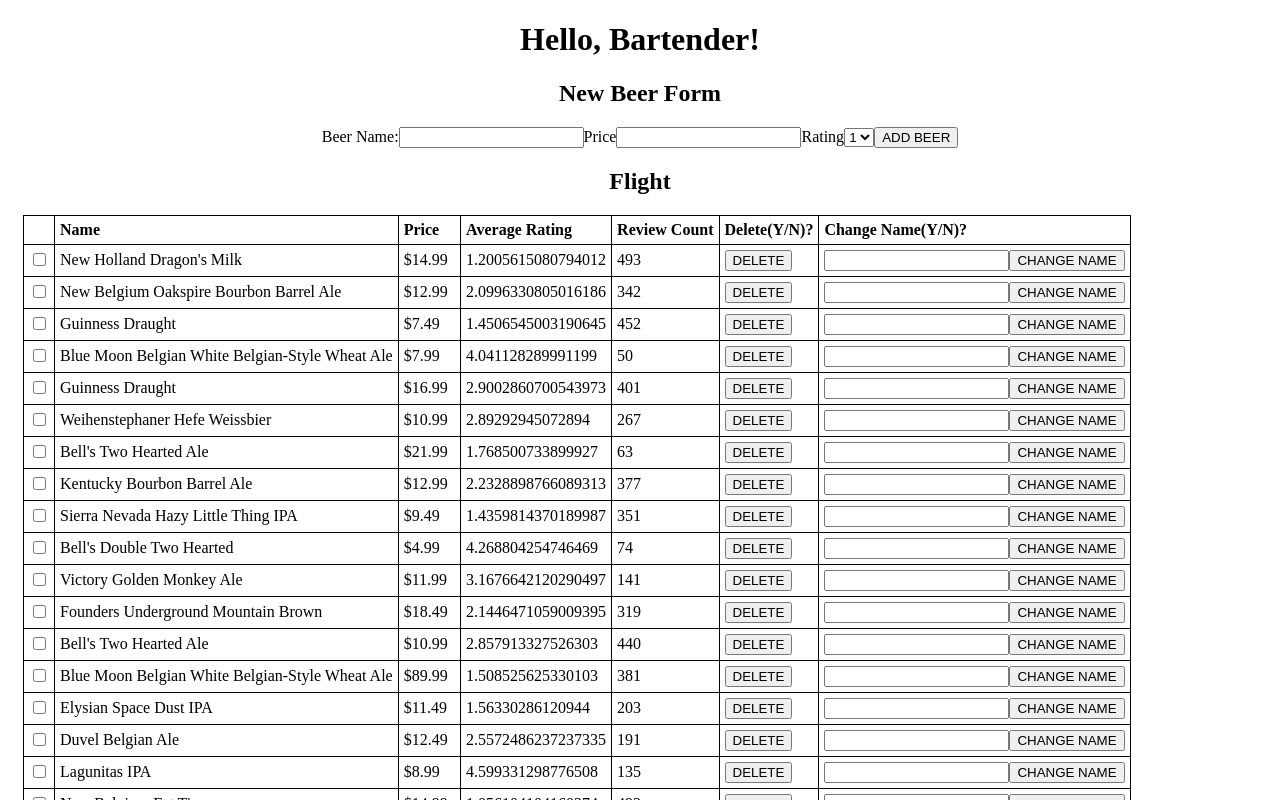
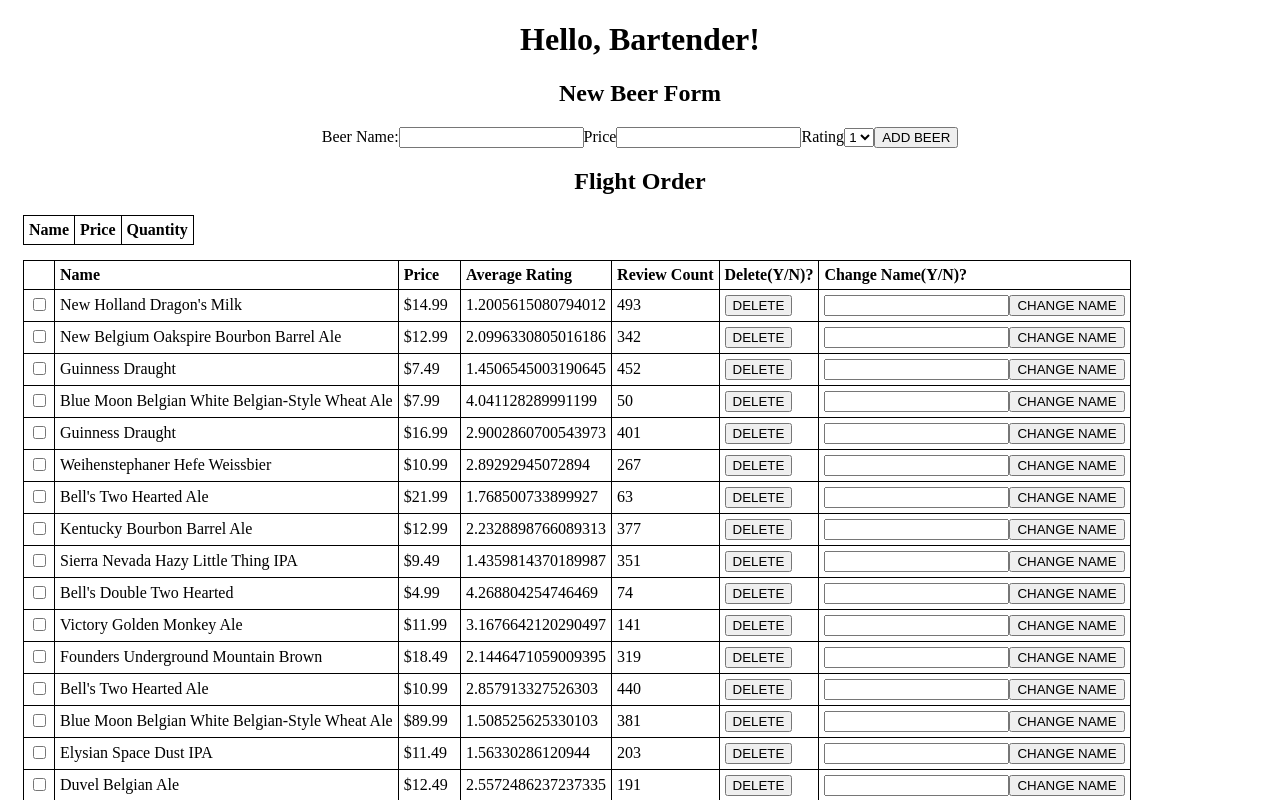
Before and after one commit to jjwebdev1865/ReactPersonalProject_BartenderApp, a React (Create React App) app: page / in a window 1280 px wide. Shown: the top 800 px of the page. Built offline with nearby package versions, Linux system fonts and the light colour scheme.

Commit message:
flight refactor

```diff
--- a/src/components/BeerForm.js
+++ b/src/components/BeerForm.js
@@ -5,6 +5,7 @@
 
     render() {
         return (
+            <div className='beerFormStyle'>
                 <form onSubmit={this.props.submitHandler}>
                     <h2>New Beer Form</h2>
                     <label htmlFor='beerName'>Beer Name:</label>
@@ -24,6 +25,7 @@
 
                     <input type='submit' value="ADD BEER" />
                 </form>
+            </div>
         )
     }
 }
--- /dev/null
+++ b/src/components/FlightTable.js
@@ -0,0 +1,32 @@
+import React from 'react';
+
+export default class FlightTable extends React.Component {
+
+    render() {
+        return (
+            <div>
+                <h2>Flight Order</h2>
+                <table>
+                    <thead>
+                        <tr>
+                            <th>Name</th>
+                            <th>Price</th>
+                            <th>Quantity</th>
+                        </tr>
+                    </thead>
+                    <tbody>
+                        {this.props.flightList.map((flight_item, index) => {
+                            return (
+                                <tr>
+                                    <td>{flight_item.name}</td>
+                                    <td>{flight_item.price}</td>
+                                    <td>1</td>
+                                </tr>
+                            )
+                        })}
+                    </tbody>
+                </table>
+            </div>
+        )
+    }
+}
--- a/src/components/bartender.js
+++ b/src/components/bartender.js
@@ -2,6 +2,7 @@
 import './static/bartender.css';
 import BeerForm from './BeerForm';
 import BeerTable from './BeerTable';
+import FlightTable from './FlightTable';
 import jsonData from './static/localBeerStorage.json';
 
 export default class Bartender extends React.Component {
@@ -19,8 +20,6 @@
             newBeerName: "",
             beers: [],
         }
-        // this.changeHandler = this.changeHandler.bind(this);
-        // this.handleSubmit = this.handleSubmit.bind(this);
     };
 
     componentDidMount() {
@@ -45,15 +44,11 @@
     };
 
     handleNameChange = (current_beer, new_beer_name) => () => {
-        console.log("in handle name change");
-        console.log(current_beer);
-        console.log(new_beer_name)
         const current_beer_list = [...this.state.beers];
         let oldBeerName = current_beer.name;
         let oldBeerPrice = current_beer.price;
         let newList = current_beer_list.filter(function(item) {
             if (item.name === oldBeerName && item.price === oldBeerPrice) {
-                console.log(item);
                 let tempItem = item;
                 tempItem.name = new_beer_name;
                 return tempItem;
@@ -97,7 +92,6 @@
             let testResp = {};
             testResp = current_list.find(item => item.name === beerNameVal);
             if (testResp !== undefined) {
-                console.log("FOUND");
                 let tempNum = testResp.rating.reviews;
                 let newReviewsNum = Number(ratingVal.reviews) + Number(tempNum);
                 ratingVal.reviews = newReviewsNum;
@@ -130,16 +124,7 @@
             <div className='AppDiv'>
                 <h1>Hello, Bartender!</h1>
                 <BeerForm beers={this.state.beers} handleChange={this.changeHandler} submitHandler={this.handleSubmit}/>
-                <div>
-                    <h2>Flight</h2>
-                    <ol>
-                        {flight_list.map((flight_item, index) => {
-                            return (
-                                <li id={index}>{flight_item.name}</li>
-                            );
-                        })}
-                    </ol>
-                </div>
+                <FlightTable flightList={flight_list}/>
                 <BeerTable
                     beerList={current_beer_list}
                     deleteHandler={this.handleDelete}
```
Also changed, not shown: src/components/static/beertable.css (added), src/components/static/flight.css (added). Lines whose indentation alone changed are shown as unchanged.
